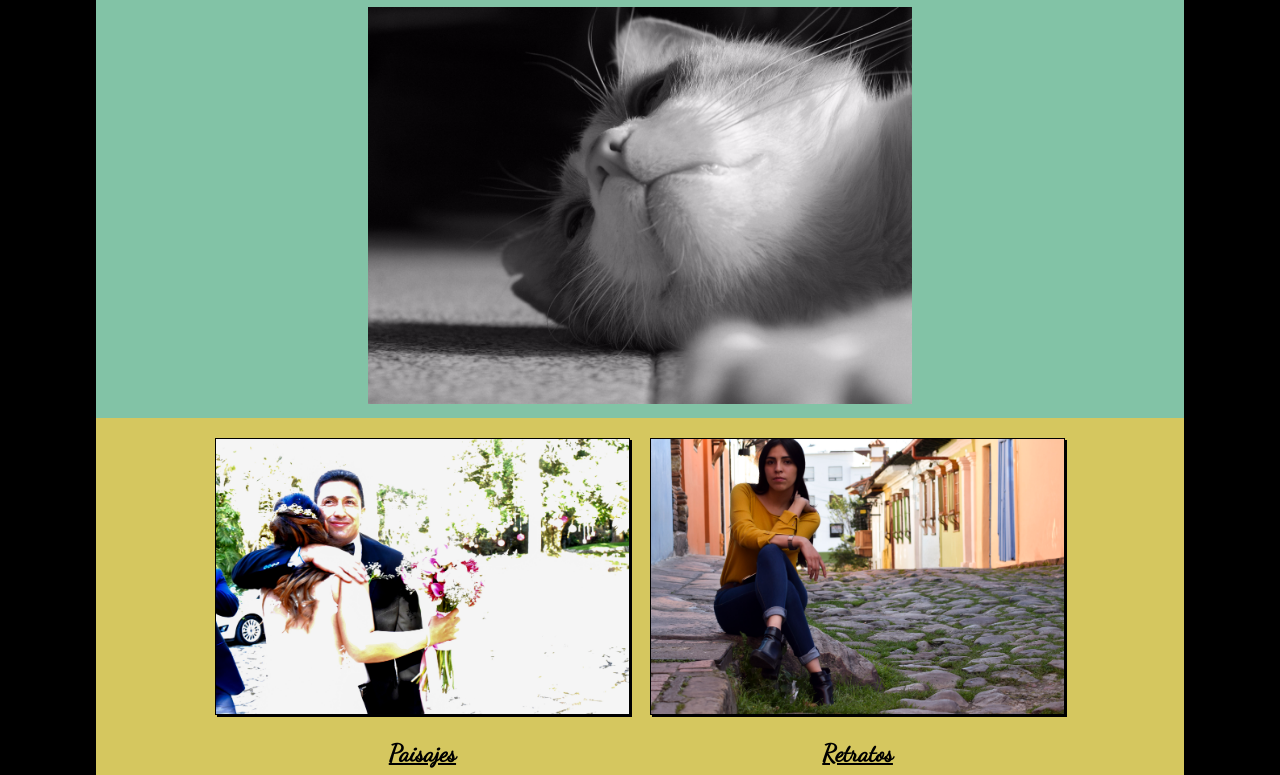
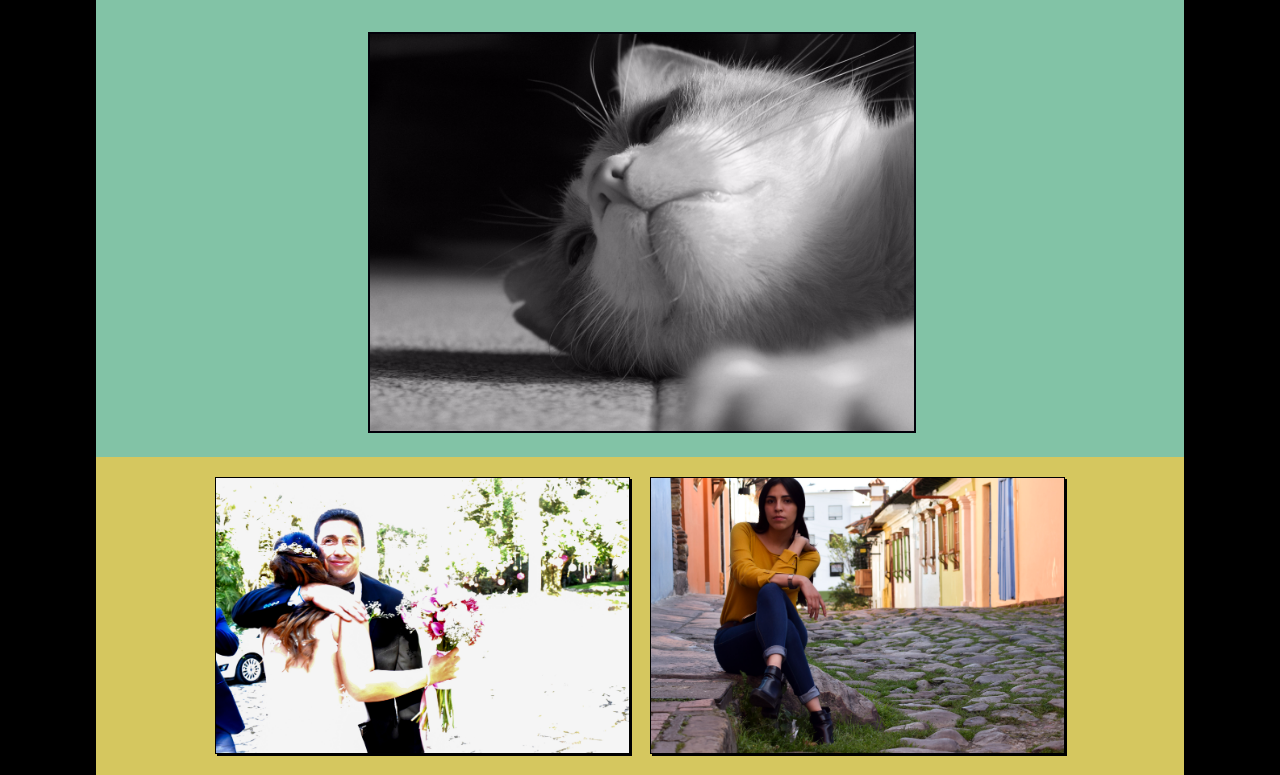
Before and after one commit to Steven-Anomalia/Portafolio, a plain HTML site: page index.html in a window 1280 px wide. Shown: the part 97-872 px from the top of the page. Drawn offline with Linux system fonts and the light colour scheme.

Commit message:
Ajustes imágenes borde

```diff
--- a/css/stilo.css
+++ b/css/stilo.css
@@ -54,15 +54,23 @@ header{
 	width: 100%;
 	background-color:#82c3a6;
 	margin:auto;
+	height:auto;
+	display:block;
+	justify-content: center;
+	padding-top: 30px;
+	padding-bottom: 30px;
+	float: left;
+
 }
 .imagen-central{
 	width: 50%;
 	margin: auto;
+	padding-top: 5px;
+	padding-bottom: 20px;
 }
 .imagen-central img{
 	width: 100%;
-	padding-top: 10px;
-	padding-bottom: 10px;
+	border: 2px solid #02010a;
 }
 
 .imagen-secundaria{
@@ -238,7 +246,6 @@ padding-left: 5%;
 		padding-top: 40px;
 	}
 }
-
 @media (min-width: 900px) {
 	.titulo{
 	    width:70%;
@@ -246,4 +253,5 @@ padding-left: 5%;
 	.menu{
 		width: 30%;
 	}
+
 }
```
Also changed, not shown: css/paisajes.css (+9 -1 lines), css/retratos.css (+9 -1 lines).
